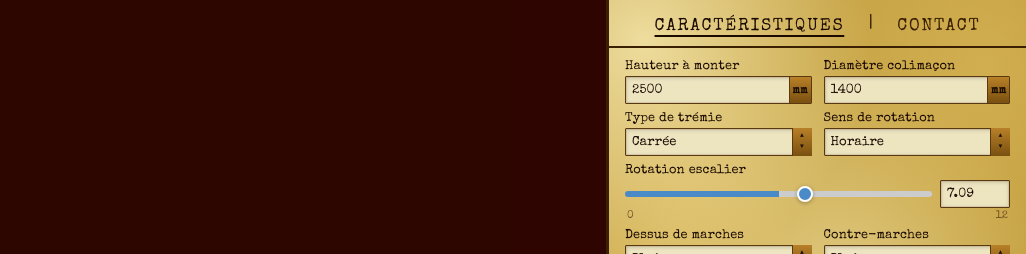
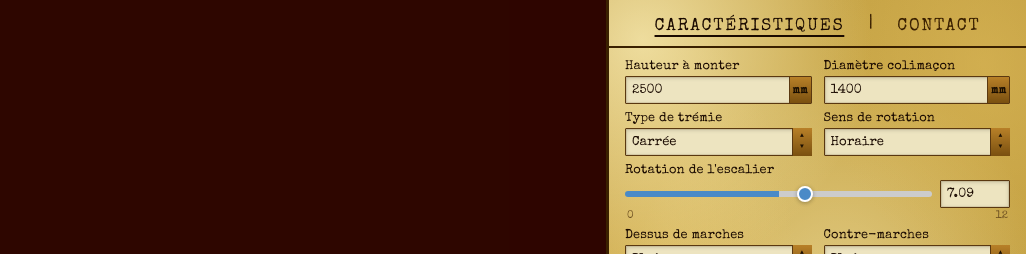
Before and after one commit to renaudcr/sha, a React (Vite) app: page / in a window 1280 px wide. Shown: the top 254 px of the page, without its empty margins (254-1280 px from the left). Built offline with nearby package versions, Linux system fonts and the light colour scheme.

Commit message:
fix: rename slider label to Rotation de l'escalier

```diff
--- a/src/FeaturesTab.tsx
+++ b/src/FeaturesTab.tsx
@@ -146,7 +146,7 @@ export default function FeaturesTab({ config, onChange, paramChoices }: Props) {
         </Field>
 
         <div className="field field--full">
-          <label className="field-label">Rotation escalier</label>
+          <label className="field-label">Rotation de l'escalier</label>
           <div className="slider-row">
             <input
               type="range"
```
